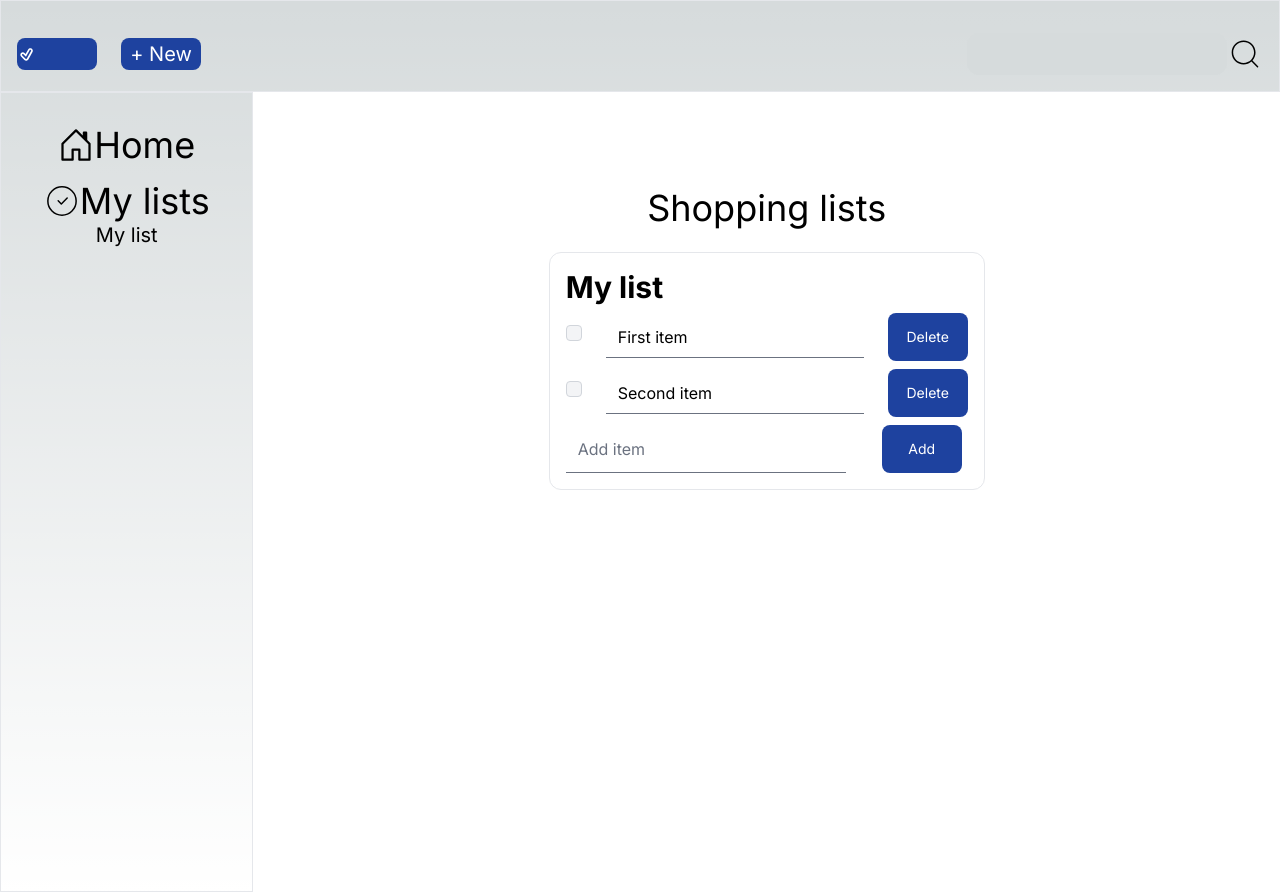
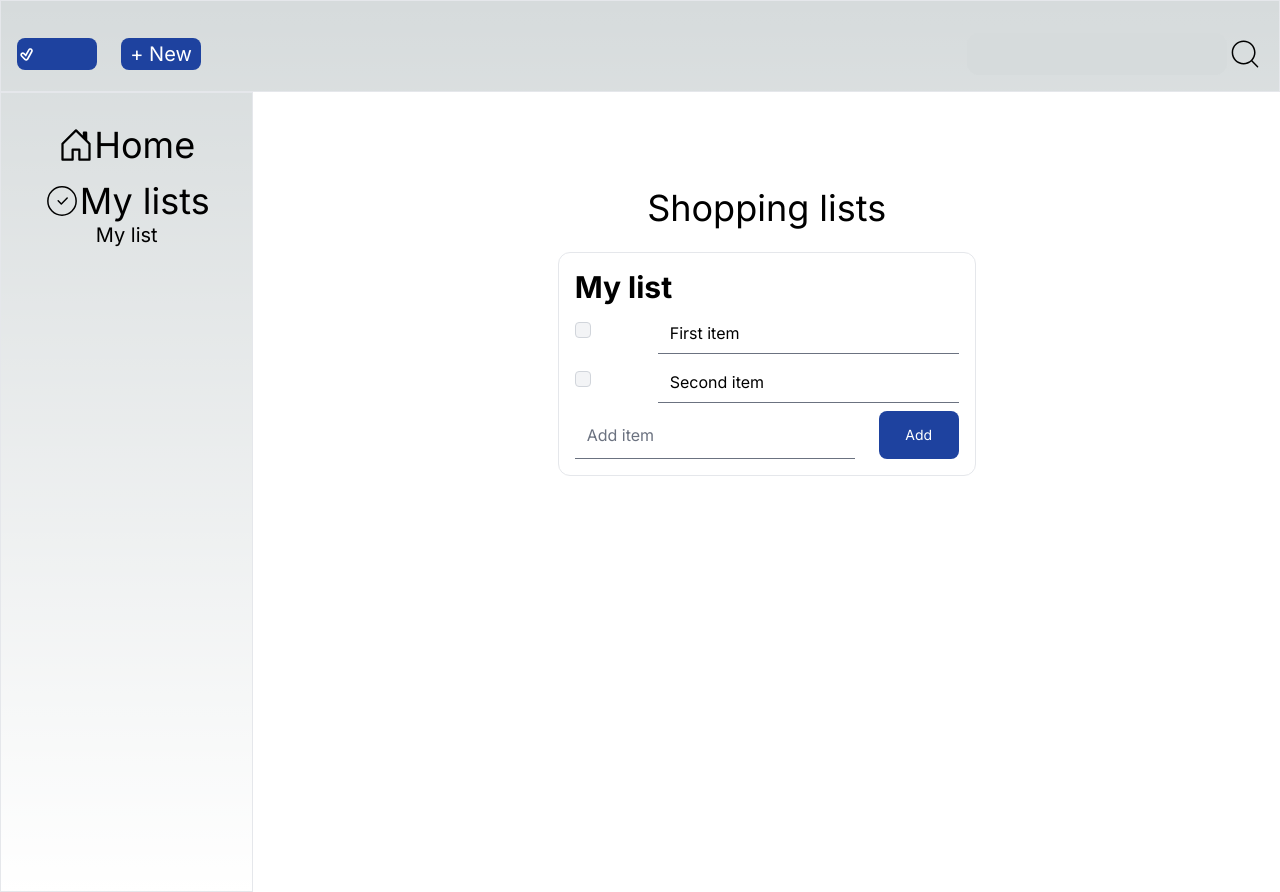
Before and after one commit to dejan966/shoppingLists, a Next.js app: page / in a window 1280 px wide. Built offline with nearby package versions, Linux system fonts and the light colour scheme.

Commit message:
Edit and delete only allowed if the item is checked

```diff
--- a/src/app/api/shoppingLists/[id]/route.ts
+++ b/src/app/api/shoppingLists/[id]/route.ts
@@ -11,7 +11,7 @@ export async function PATCH(
     (shoppingList) => shoppingList.id === parseInt(params.id),
   )
 
-  shoppingLists[index].item[itemIndex] = newItem
+  shoppingLists[index].item[itemIndex].name = newItem
   return Response.json(shoppingLists[index])
 }
 
--- /dev/null
+++ b/src/app/api/shoppingLists/check/[id]/route.ts
@@ -0,0 +1,14 @@
+import { shoppingLists } from '../../data'
+
+export async function POST(
+  request: Request,
+  { params }: { params: { id: string } },
+) {
+  const body = await request.json()
+  const { itemIndex, check } = body
+  const index = shoppingLists.findIndex(
+    (shoppingList) => shoppingList.id === parseInt(params.id),
+  )
+  shoppingLists[index].item[itemIndex].checked = !check
+  return new Response(JSON.stringify(shoppingLists[index]))
+}
--- a/src/app/api/shoppingLists/data.ts
+++ b/src/app/api/shoppingLists/data.ts
@@ -2,6 +2,9 @@ export const shoppingLists = [
   {
     id: 1,
     name: 'My list',
-    item: ['First item', 'Second item'],
+    item: [
+      { name: 'First item', checked: false },
+      { name: 'Second item', checked: false },
+    ],
   },
 ]
--- a/src/app/page.tsx
+++ b/src/app/page.tsx
@@ -1,19 +1,26 @@
 'use client'
 import ListBlock from '@/components/shoppingLists/ListBlock'
+import { IChecked } from '@/models/itemsChecked'
 import { ShoppingListType } from '@/models/shoppingList'
 import axios from 'axios'
-import { useEffect, useRef, useState } from 'react'
+import { useEffect, useState } from 'react'
 
 export default function Home() {
-  const addItemRef = useRef<HTMLInputElement>(null)
-  const [checked, setChecked] = useState(true)
   const [shoppingLists, setShoppingLists] = useState<ShoppingListType[]>([])
+  const [itemsChecked, setItemsChecked] = useState<IChecked[]>([])
 
   const getShoppingLists = async () => {
     const response = await axios.get('api/shoppingLists')
     setShoppingLists(response.data)
+    for (let i = 0; i < response.data.length; i++) {
+      for (let j = 0; j < response.data[i].item.length; j++) {
+        itemsChecked.push({
+          id: response.data[i].id,
+          checked: response.data[i].item[j].checked,
+        })
+      }
+    }
   }
-
   useEffect(() => {
     getShoppingLists()
   }, [])
@@ -28,9 +35,9 @@ export default function Home() {
     }
   }
 
-  const addItem = async () => {
+  const addItem = async (item: string) => {
     const res = await axios.post('api/shoppingLists', {
-      newItem: addItemRef.current!.value,
+      newItem: item,
     })
   }
 
@@ -49,14 +56,24 @@ export default function Home() {
     })
   }
 
+  const onCheck = async (id: number, itemIndex: number, itemCheck: boolean) => {
+    const res = await axios.post(`api/shoppingLists/check/${id}`, {
+      check: itemCheck,
+      itemIndex: itemIndex,
+    })
+    const itemsCheckedCopy = { ...itemsChecked }
+    itemsCheckedCopy[itemIndex].checked = !itemCheck
+    setItemsChecked(itemsCheckedCopy)
+  }
+
   return (
     <ListBlock
       shoppingLists={shoppingLists}
       edit={edit}
       deleteItem={deleteItem}
       addItem={addItem}
-      checked={checked}
-      setChecked={setChecked}
+      onCheck={onCheck}
+      itemsChecked={itemsChecked}
     />
   )
 }
--- a/src/app/search/page.tsx
+++ b/src/app/search/page.tsx
@@ -4,16 +4,26 @@ import axios from 'axios'
 import { useSearchParams } from 'next/navigation'
 import { useEffect, useRef, useState } from 'react'
 import ListBlock from '@/components/shoppingLists/ListBlock'
+import { IChecked } from '@/models/itemsChecked'
 
 export default function Search() {
   const searchParams = useSearchParams()
   const [shoppingLists, setShoppingLists] = useState<ShoppingListType[]>([])
+  const [itemsChecked, setItemsChecked] = useState<IChecked[]>([])
 
   const search = searchParams.get('q')
 
   const searchItems = async () => {
     const res = await axios.get(`api/shoppingLists/search?q=${search}`)
     setShoppingLists(res.data)
+    for (let i = 0; i < res.data.length; i++) {
+      for (let j = 0; j < res.data[i].item.length; j++) {
+        itemsChecked.push({
+          id: res.data[i].id,
+          checked: res.data[i].item[j].checked,
+        })
+      }
+    }
   }
 
   useEffect(() => {
@@ -21,7 +31,6 @@ export default function Search() {
   }, [])
 
   const addItemRef = useRef<HTMLInputElement>(null)
-  const [checked, setChecked] = useState(true)
 
   const edit = async (event: any, id: number, i: number) => {
     const timer = setTimeout(async () => {
@@ -54,14 +63,24 @@ export default function Search() {
     })
   }
 
+  const onCheck = async (id: number, itemIndex: number, itemCheck: boolean) => {
+    const res = await axios.post(`api/shoppingLists/check/${id}`, {
+      check: itemCheck,
+      itemIndex: itemIndex,
+    })
+    const itemsCheckedCopy = { ...itemsChecked }
+    itemsCheckedCopy[itemIndex].checked = !itemCheck
+    setItemsChecked(itemsCheckedCopy)
+  }
+
   return (
     <ListBlock
       shoppingLists={shoppingLists}
       edit={edit}
       deleteItem={deleteItem}
       addItem={addItem}
-      checked={checked}
-      setChecked={setChecked}
+      onCheck={onCheck}
+      itemsChecked={itemsChecked}
     />
   )
 }
--- a/src/components/shoppingLists/ListBlock.tsx
+++ b/src/components/shoppingLists/ListBlock.tsx
@@ -1,3 +1,5 @@
+import { ItemType } from '@/models/item'
+import { IChecked } from '@/models/itemsChecked'
 import { ShoppingListType } from '@/models/shoppingList'
 import { useRef } from 'react'
 
@@ -5,9 +7,9 @@ interface Props {
   shoppingLists: ShoppingListType[]
   edit: (event: any, id: number, i: number) => void
   deleteItem: (id: number, index: number) => void
-  addItem: () => void
-  checked: boolean
-  setChecked: React.Dispatch<React.SetStateAction<boolean>>
+  addItem: (item: string) => void
+  onCheck: (id: number, itemIndex: number, itemCheck: boolean) => void
+  itemsChecked: IChecked[]
 }
 
 export default function ListBlock({
@@ -15,8 +17,8 @@ export default function ListBlock({
   edit,
   deleteItem,
   addItem,
-  checked,
-  setChecked,
+  onCheck,
+  itemsChecked,
 }: Props) {
   const addItemRef = useRef<HTMLInputElement>(null)
   return (
@@ -31,25 +33,39 @@ export default function ListBlock({
               key={shoppingList.id}
             >
               <h1 className="text-3xl font-bold">{shoppingList.name}</h1>
-              {shoppingList.item.map((item: any, i: number) => (
+              {shoppingList.item.map((item: ItemType, i: number) => (
                 <div
                   className="text-xl grid grid-flow-col items-center gap-6 space-y-2"
                   key={i}
                 >
                   <input
                     type="checkbox"
+                    defaultChecked={itemsChecked[i].checked}
+                    onChange={() =>
+                      onCheck(shoppingList.id, i, itemsChecked[i].checked)
+                    }
                     className="w-4 h-4 text-xl text-blue-600 bg-gray-100 border-gray-300 rounded focus:ring-blue-500 dark:focus:ring-blue-600"
                   />
+                  {itemsChecked[i].checked ? (
                     <input
                       type="text"
                       name="item"
                       onChange={(event) => {
                         edit(event, shoppingList.id, i)
                       }}
-                    defaultValue={item}
+                      defaultValue={item.name}
                       className="border-t-0 border-l-0 border-r-0"
                     />
-                  {checked && (
+                  ) : (
+                    <input
+                      type="text"
+                      name="item"
+                      defaultValue={item.name}
+                      className="border-t-0 border-l-0 border-r-0"
+                      readOnly
+                    />
+                  )}
+                  {itemsChecked[i].checked && (
                     <button
                       type="button"
                       className="w-20 h-12 text-sm text-white bg-blue-800 hover:bg-blue-500 rounded-lg"
@@ -74,7 +90,9 @@ export default function ListBlock({
                 <button
                   type="button"
                   className="w-20 h-12 text-sm text-white bg-blue-800 hover:bg-blue-500 rounded-lg"
-                  onClick={addItem}
+                  onClick={() => {
+                    addItem(addItemRef.current?.value!)
+                  }}
                 >
                   Add
                 </button>
--- /dev/null
+++ b/src/models/item.ts
@@ -0,0 +1,5 @@
+export type ItemType = {
+  id: number
+  name: string
+  checked: boolean
+}
--- /dev/null
+++ b/src/models/itemsChecked.ts
@@ -0,0 +1,4 @@
+export type IChecked = {
+  id: number
+  checked: boolean
+}
--- a/src/models/shoppingList.ts
+++ b/src/models/shoppingList.ts
@@ -1,5 +1,7 @@
+import { ItemType } from './item'
+
 export type ShoppingListType = {
   id: number
   name: string
-  item: string[]
+  item: ItemType[]
 }
```
Lines whose indentation alone changed are shown as unchanged.
